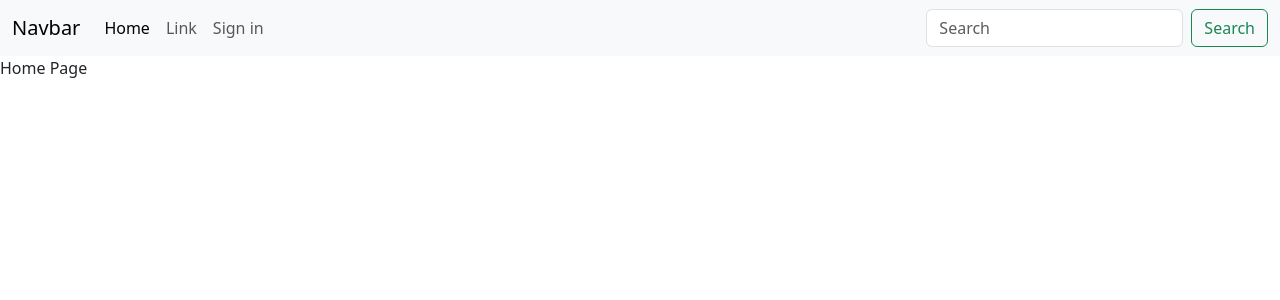
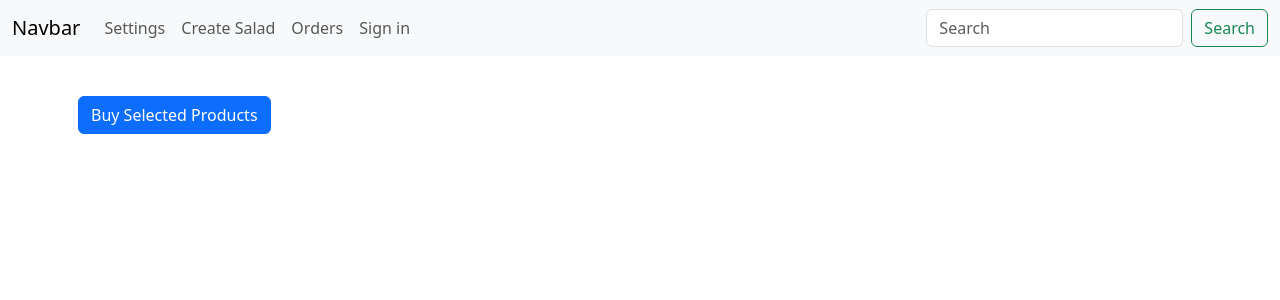
Before and after one commit to Zyldzkie/salad-navotenos-final, a Django app: page / in a window 1280 px wide. Shown: the top 300 px of the page. Run offline with Django 5.2, Linux system fonts and the light colour scheme; data that the repository does not hold is empty; some libraries are stand-ins or nearby versions.

Commit message:
setup done

```diff
--- a/main/models.py
+++ b/main/models.py
@@ -23,7 +23,6 @@ class Order(models.Model):
     products = models.ManyToManyField(Product, related_name='orders', through='OrderItem')
     STATUS_CHOICES = (
         ('Pending', 'Pending'),
-        ('Processing', 'Processing'),
         ('Shipped', 'Shipped'),
         ('Delivered', 'Delivered'),
         ('Cancelled', 'Cancelled'),
--- a/main/urls.py
+++ b/main/urls.py
@@ -1,10 +1,17 @@
 from django.urls import path
 from . import views
+from django.conf import settings
+from django.conf.urls.static import static
 
 urlpatterns = [
     path('', views.home, name="home"),
-    # path('room/', views.room, name="room"),
     path('signin/', views.signin, name="signin"),
     path('signup/', views.signup, name="signup"),
     path('signout/', views.signout, name='signout'),
-]
+    path('settings/', views.settings, name='settings'),
+    path('create/', views.create_product, name='create_product'),
+    path('transaction/', views.transaction, name='transaction'),
+    path('orders/', views.orders, name='orders'),
+    path('finalize_order/', views.finalize_order , name='finalize_order')
+
+] + static(settings.MEDIA_URL, document_root=settings.MEDIA_ROOT)
--- a/main/views.py
+++ b/main/views.py
@@ -1,10 +1,13 @@
 from django.shortcuts import render, redirect
 from django.contrib.auth import authenticate, login, logout
 from django.contrib.auth.models import User
+from . models import Product, Order, OrderItem, MyUser
 from django.contrib import messages
+from django.contrib.auth.decorators import login_required
 
 def home(request):
-    return render(request, 'home.html')
+    products = Product.objects.all()
+    return render(request, 'home.html', {'products': products})
 
 
 def signin(request):
@@ -17,11 +20,13 @@ def signin(request):
         user = authenticate(request, username=username, password=password)
         if user is not None:
             login(request, user)
-            return redirect('home')  # Redirect to home page after successful login
+            return redirect('home')
         else:
             messages.error(request, 'Invalid username or password. Please try again.')
     return render(request, 'signin.html')
 
+
+from .models import MyUser
 
 def signup(request):
     if request.method == 'POST':
@@ -39,18 +44,109 @@ def signup(request):
             return redirect('signup')
 
         # Check if the username is already taken
-        if User.objects.filter(username=username).exists():
+        if MyUser.objects.filter(username=username).exists():
             messages.error(request, 'Username already exists. Please choose a different one.')
             return redirect('signup')
 
         # Create new user
-        user = User.objects.create_user(username=username, password=password)
+        user = MyUser.objects.create_user(username=username, password=password)
         login(request, user)
-        return redirect('home')  # Redirect to home page after successful sign-up
+        return redirect('home')
 
     return render(request, 'signup.html')
 
 
 def signout(request):
     logout(request)
-    return redirect('home')  # Redirect to home page after logout
+    return redirect('home')
+
+def settings(request):
+    return render(request, 'account_settings.html')
+
+
+from django.shortcuts import render, redirect
+from django import forms
+from .models import Product
+
+class ProductForm(forms.ModelForm):
+    class Meta:
+        model = Product
+        fields = ['name', 'price', 'image', 'description']
+
+def create_product(request):
+    if request.method == 'POST':
+        form = ProductForm(request.POST, request.FILES)
+        if form.is_valid():
+            form.save()
+            return redirect('home')
+    else:
+        form = ProductForm()
+    return render(request, 'create_product.html', {'form': form})
+
+
+def orders(request):
+
+    user_orders = Order.objects.filter(user=request.user)
+    orders_by_status = {}
+    for order in user_orders:
+        status = order.get_status_display()
+        if status not in orders_by_status:
+            orders_by_status[status] = []
+        orders_by_status[status].append(order)
+
+    return render(request, 'orders.html', {'orders_by_status': orders_by_status})
+
+
+@login_required
+def transaction(request):
+    if request.method == 'POST':
+        selected_products = {}
+        subtotal = 0
+        for product in Product.objects.all():
+            quantity = int(request.POST.get(f'quantity_{product.id}', 0))
+            if quantity > 0:
+                selected_products[product.id] = {
+                    'name': product.name,
+                    'quantity': quantity,
+                    'price': product.price,
+                    'subtotal': product.price * quantity
+                }
+                subtotal += selected_products[product.id]['subtotal']
+
+        shipping_fee = 48
+
+        total = subtotal + shipping_fee
+
+        request.session['selected_products'] = selected_products
+
+        return render(request, 'transaction.html', {'selected_products': selected_products, 'subtotal': subtotal, 'shipping_fee': shipping_fee, 'total': total})
+
+    shipping_address = request.user.shipping_address
+    return render(request, 'transaction.html', {'shipping_address': shipping_address})
+
+
+
+
+@login_required
+def finalize_order(request):
+    selected_products = request.session.get('selected_products', {})
+    if not selected_products:
+        messages.error(request, "No products selected for order.")
+        return redirect('transaction')
+
+    user = request.user
+    order = Order.objects.create(user=user, status='Pending', shipping_fee=0, total_price=0, shipping_address='')
+
+    total_price = 0
+    for product_id, product_data in selected_products.items():
+        product = Product.objects.get(pk=product_id)
+        quantity = product_data['quantity']  # Access the quantity from the product_data dictionary
+        order_item = OrderItem.objects.create(order=order, product=product, quantity=quantity)
+        total_price += product.price * quantity
+
+    order.total_price = total_price
+    order.save()
+
+    del request.session['selected_products']
+
+    return redirect('home')
--- a/salad_navotenos/settings.py
+++ b/salad_navotenos/settings.py
@@ -29,6 +29,10 @@ DEBUG = True
 ALLOWED_HOSTS = []
 
 AUTH_USER_MODEL = 'main.MyUser'
+
+
+MEDIA_URL = '/media/'
+MEDIA_ROOT = os.path.join(BASE_DIR, 'media')
 
 
 # Application definition
--- a/templates/home.html
+++ b/templates/home.html
@@ -19,12 +19,19 @@
           </button>
           <div class="collapse navbar-collapse" id="navbarSupportedContent">
             <ul class="navbar-nav me-auto mb-2 mb-lg-0">
+
               <li class="nav-item">
-                <a class="nav-link active" aria-current="page" href="#">Home</a>
+                <a class="nav-link" href="{% url 'settings' %}">Settings</a>
               </li>
+
               <li class="nav-item">
-                <a class="nav-link" href="#">Link</a>
+                <a class="nav-link" href="{% url 'create_product' %}">Create Salad</a>
               </li>
+
+              <li class="nav-item">
+                <a class="nav-link" href="{% url 'orders' %}">Orders</a>
+              </li>
+
               {% if request.user.is_authenticated %}
               <li class="nav-item">
                   <a class="nav-link" href="{% url 'signout' %}">Sign out</a>
@@ -34,6 +41,7 @@
                   <a class="nav-link" href="{% url 'signin' %}">Sign in </a>
               </li>
               {% endif %}
+
             </ul>
             <form class="d-flex" role="search">
               <input class="form-control me-2" type="search" placeholder="Search" aria-label="Search">
@@ -42,8 +50,55 @@
           </div>
         </div>
       </nav>
-    <p>Home Page</p>
 
+    <!-- Dummy Products Card -->
+    <div class="container">
+      <div class="row">
+        <form method="post" action="{% url 'transaction' %}" class="row g-3">
+              {% csrf_token %}
+              {% for product in products %}
+              <div class="col-md-4 mb-4">
+                  <div class="card">
+                      <img src="{{ product.image.url }}" class="card-img-top" alt="{{ product.name }}">
+                      <div class="card-body">
+                          <h5 class="card-title">{{ product.name }}</h5>
+                          <p class="card-text">{{ product.description }}</p>
+                          <p class="card-text"><strong>Price:</strong> ${{ product.price }}</p>
+                          <!-- Quantity Selector -->
+                          <div class="input-group mb-3">
+                              <div class="input-group-prepend">
+                                  <button class="btn btn-outline-secondary" type="button" onclick="decrementQuantity('{{ product.id }}')">-</button>
+                              </div>
+                              <input type="text" class="form-control" name="quantity_{{ product.id }}" value="0" readonly>
+                              <div class="input-group-append">
+                                  <button class="btn btn-outline-secondary" type="button" onclick="incrementQuantity('{{ product.id }}')">+</button>
+                              </div>
+                          </div>
+                      </div>
+                  </div>
+              </div>
+              {% endfor %}
+              <div class="col-12 mt-4">
+                  <button type="submit" class="btn btn-primary">Buy Selected Products</button>
+              </div>
+          </form>
+      </div>
+  </div>
+  <script>
+    function incrementQuantity(productId) {
+        let quantityInput = document.getElementsByName('quantity_' + productId)[0];
+        let currentQuantity = parseInt(quantityInput.value);
+        quantityInput.value = currentQuantity + 1;
+    }
+
+    function decrementQuantity(productId) {
+        let quantityInput = document.getElementsByName('quantity_' + productId)[0];
+        let currentQuantity = parseInt(quantityInput.value);
+        if (currentQuantity > 0) {
+            quantityInput.value = currentQuantity - 1;
+        }
+    }
+</script>
 
 </body>
 </html>
--- a/templates/signin.html
+++ b/templates/signin.html
@@ -33,5 +33,10 @@
 
     </form>
 
+    <div>
+        <p>Don't have an account?<a class="nav-link" href="{% url 'signup' %}">Sign up. </a></p>
+    </div>
+
+
 </body>
 </html>
```
Also changed, not shown: main/admin.py (+7 -1 lines), templates/account_settings.html (added, +42 -0 lines), templates/create_product.html (added, +46 -0 lines), templates/orders.html (added, +45 -0 lines), templates/transaction.html (added, +53 -0 lines), main/migrations/0002_product_order_orderitem_order_products.py (added), media/product_images/salad.jpg (added), media/product_images/salad1.jpg (added), media/product_images/salad_1kgenYC.jpg (added), media/product_images/salad_iokMsoZ.jpg (added).
